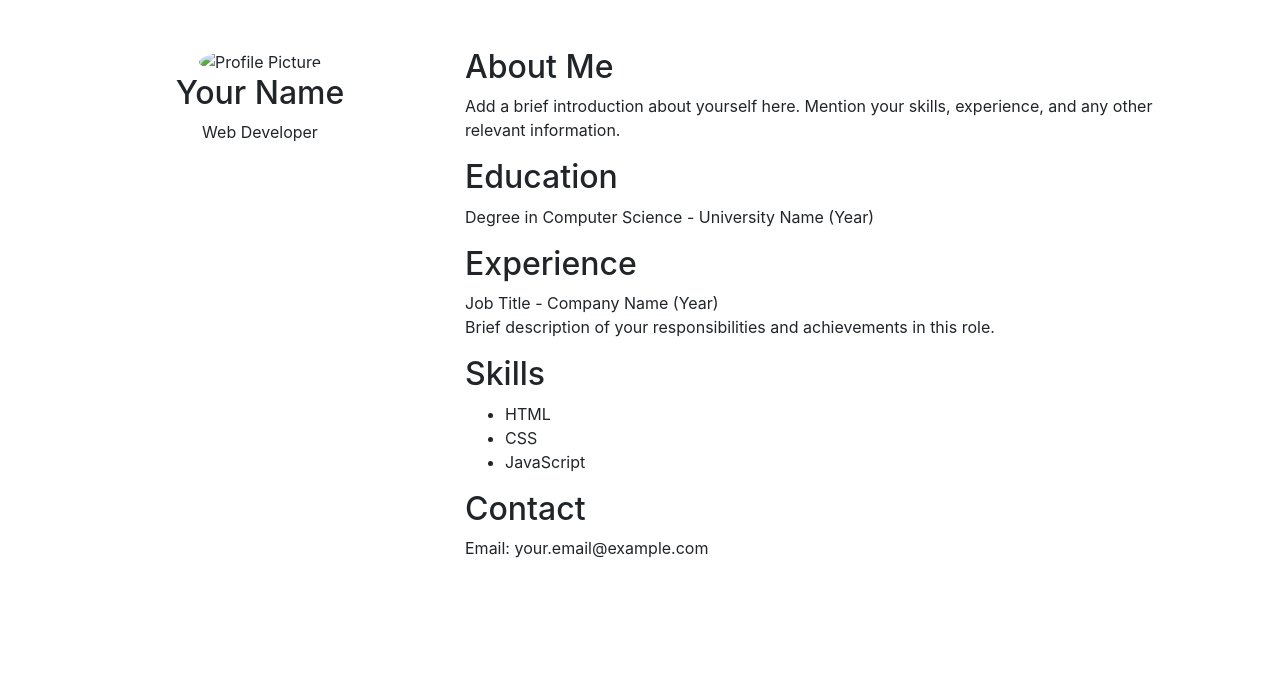
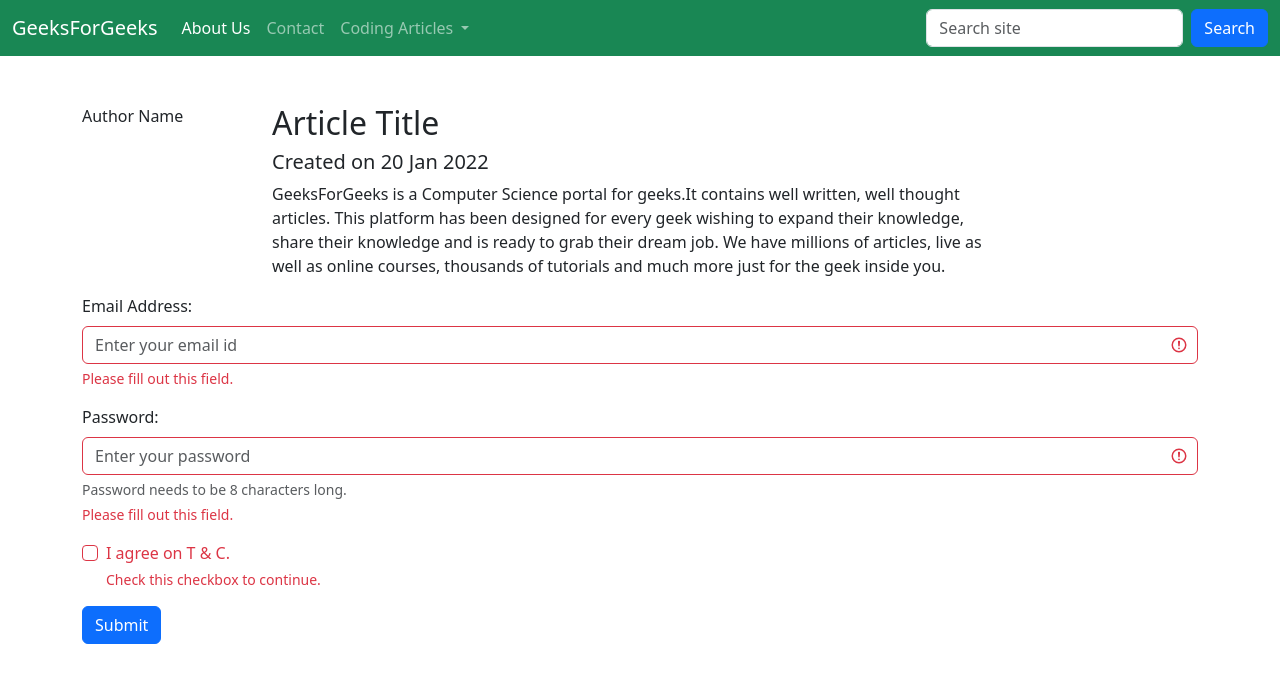
Before and after one commit to lii240/crc-app, a plain HTML site: page index.html in a window 1280 px wide. Drawn offline with nearby package versions, Linux system fonts and the light colour scheme.

Commit message:
update site look

```diff
--- a/index.html
+++ b/index.html
@@ -1,55 +1,168 @@
 <!DOCTYPE html>
 <html lang="en">
-<head>
-    <meta charset="UTF-8">
-    <meta name="viewport" content="width=device-width, initial-scale=1, shrink-to-fit=no">
-    <title>Resume Template</title>
-    <link rel="stylesheet" href="https://stackpath.bootstrapcdn.com/bootstrap/4.3.1/css/bootstrap.min.css">
-</head>
-<body>
+  <head>
+    <link href=
+ "://cdn.jsdelivr.net/npm/bootstrap@5.1.3/dist/css/bootstrap.min.css"
+      rel="stylesheet"
+    />
+  </head>
+
+  <body>
+    <!-- NAVBAR -->
+    <nav class="navbar navbar-expand
+                navbar-dark bg-success">
+      <div class="container-fluid">
+        <a class="navbar-brand" href="./">
+          GeeksForGeeks
+        </a>
+        <ul class="navbar-nav me-auto mb-2 mb-lg-0">
+
+          <!-- NAVBAR LINKS -->
+          <li class="nav-item">
+            <a class="nav-link active" href="#">
+              About Us
+            </a>
+          </li>
+          <li class="nav-item">
+            <a class="nav-link" href="#">
+              Contact
+            </a>
+          </li>
+
+          <!--DROPDOWN  -->
+          <li class="nav-item dropdown">
+            <a
+              class="nav-link dropdown-toggle"
+              href="#"
+              id="navbarDropdown"
+              role="button"
+              data-bs-toggle="dropdown"
+            >
+              Coding Articles
+            </a>
+            <!-- DROPDOWN OPTIONS -->
+            <ul class="dropdown-menu">
+              <li>
+                <a class="dropdown-item" href="#">
+                  Page 1
+                </a>
+              </li>
+              <li>
+                <a class="dropdown-item" href="#">
+                  Page 2
+                </a>
+              </li>
+            </ul>
+          </li>
+        </ul>
+        <!-- SEARCH BOX -->
+        <form class="d-flex">
+          <input
+            class="form-control me-2"
+            type="search"
+            placeholder="Search site"
+          />
+          <button class="btn btn-primary" type="submit">
+            Search
+          </button>
+        </form>
+      </div>
+    </nav>
+
+    <!-- ARTICLE -->
     <div class="container mt-5">
-        <div class="row">
-            <div class="col-md-4">
-                <div class="text-center">
-                    <img src="profile.jpg" alt="Profile Picture" class="img-fluid rounded-circle">
-                    <h2>Your Name</h2>
-                    <p>Web Developer</p>
-                </div>
-            </div>
-            <div class="col-md-8">
-                <h2>About Me</h2>
-                <p>
-                    Add a brief introduction about yourself here. Mention your skills, experience, and any other relevant information.
-                </p>
+      <div class="row">
+        <div class="col-sm-2">Author Name</div>
+        <div class="col-sm-8">
+          <h2>Article Title</h2>
+          <h5>Created on 20 Jan 2022</h5>
 
-                <h2>Education</h2>
-                <p>
-                    Degree in Computer Science - University Name (Year)
-                </p>
+          <!-- ARTICLE TEXT -->
 
-                <h2>Experience</h2>
-                <p>
-                    Job Title - Company Name (Year)
-                    <br>
-                    Brief description of your responsibilities and achievements in this role.
-                </p>
+<p>
+            GeeksForGeeks is a Computer Science portal
+            for geeks.It contains well written, well
+            thought articles. This platform has been designed
+            for every geek wishing to expand their knowledge,
+            share their knowledge and is ready to grab their
+            dream job. We have millions of articles, live as
+            well as online courses, thousands of tutorials and
+            much more just for the geek inside you.
+          </p>
 
-                <h2>Skills</h2>
-                <ul>
-                    <li>HTML</li>
-                    <li>CSS</li>
-                    <li>JavaScript</li>
-                    <!-- Add more skills as needed -->
-                </ul>
+        </div>
+      </div>
 
-                <h2>Contact</h2>
-                <p>Email: your.email@example.com</p>
-            </div>
+      <!-- FORM -->
+      <form class="was-validated">
+        <!-- Email Address Input -->
+        <div class="mb-3">
+          <label for="email" class="form-label">
+            Email Address:
+          </label>
+          <input
+            type="email"
+            class="form-control"
+            id="email"
+            placeholder="Enter your email id"
+            required
+          />
+          <div class="valid-feedback">
+            Valid Email id
+          </div>
+          <div class="invalid-feedback">
+            Please fill out this field.
+          </div>
         </div>
+        <!-- Password Input -->
+        <div class="mb-3">
+          <label for="password" class="form-label">
+            Password:
+          </label>
+          <input
+            type="password"
+            class="form-control"
+            id="password"
+            placeholder="Enter your password"
+            minlength="8"
+            required
+          />
+          <div class="form-text" id="password-help-block">
+            Password needs to be 8 characters long.
+          </div>
+          <div class="valid-feedback">
+            Valid Password.
+          </div>
+          <div class="invalid-feedback">
+            Please fill out this field.
+          </div>
+        </div>
+        <!-- Checkbox -->
+        <div class="form-check mb-3">
+          <input
+            class="form-check-input"
+            type="checkbox"
+            id="checkbox"
+            required
+          />
+          <label class="form-check-label" for="checkbox">
+            I agree on T & C.
+          </label>
+          <div class="valid-feedback">
+            You Agree to the T & C.
+          </div>
+          <div class="invalid-feedback">
+            Check this checkbox to continue.
+          </div>
+        </div>
+        <button type="submit" class="btn btn-primary">
+          Submit
+        </button>
+      </form>
     </div>
 
-    <script src="https://code.jquery.com/jquery-3.3.1.slim.min.js"></script>
-    <script src="https://cdnjs.cloudflare.com/ajax/libs/popper.js/1.14.7/umd/popper.min.js"></script>
-    <script src="https://stackpath.bootstrapcdn.com/bootstrap/4.3.1/js/bootstrap.min.js"></script>
-</body>
+    <script src=
+"https://cdn.jsdelivr.net/npm/bootstrap@5.1.3/dist/js/bootstrap.bundle.min.js">
+    </script>
+  </body>
 </html>
```
